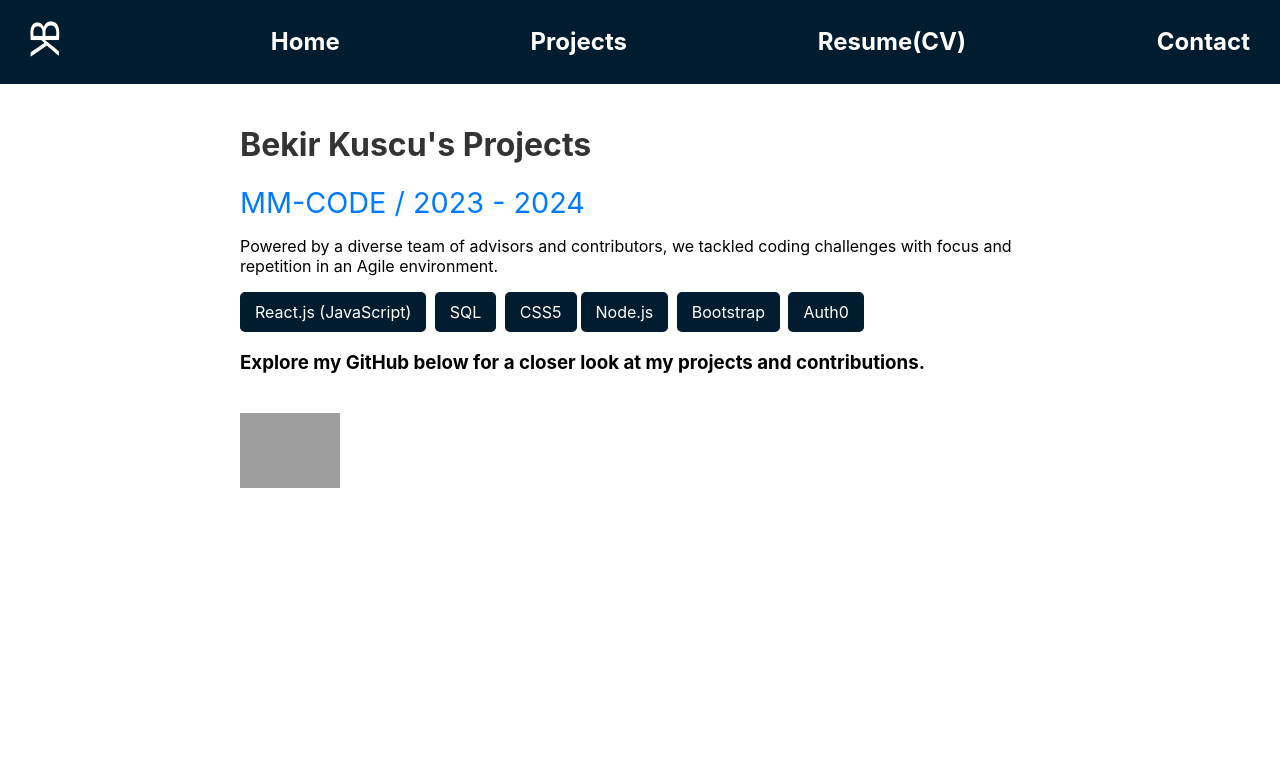
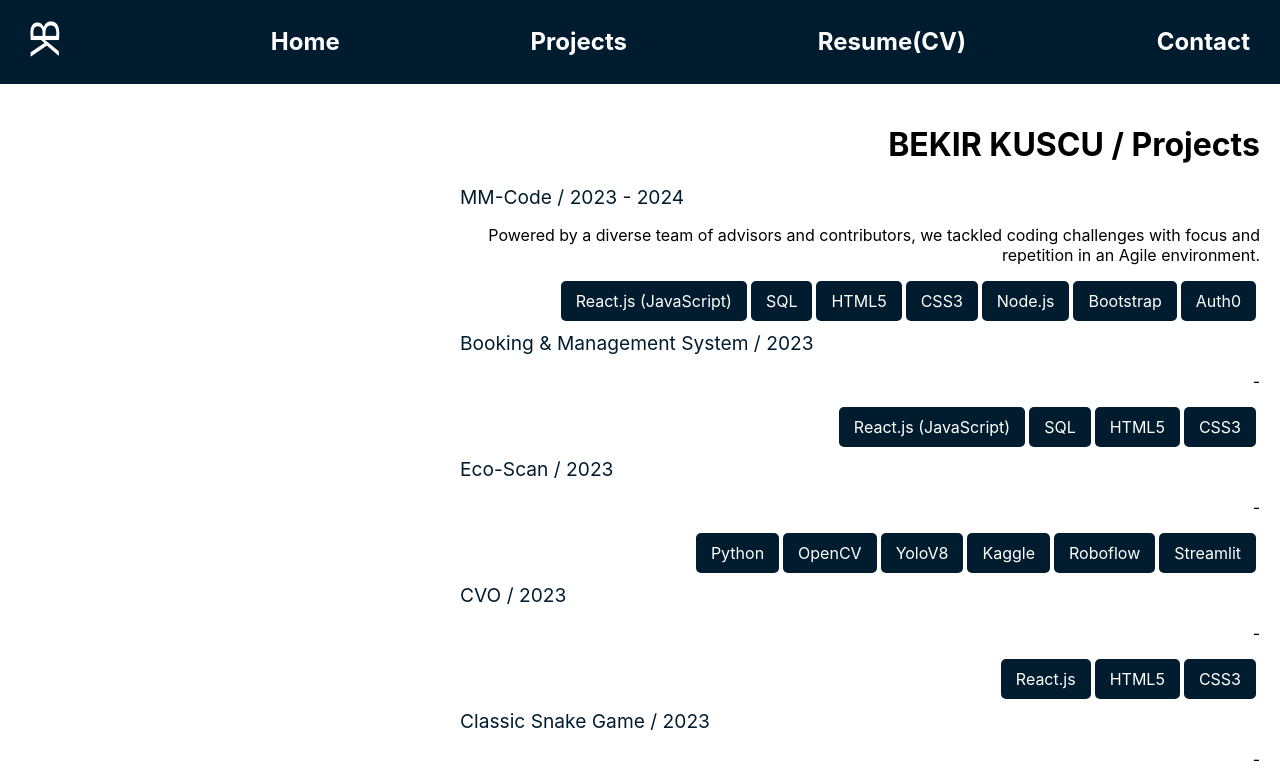
Before and after one commit to BEKIRKSU/Portfolio, a React (Create React App) app in the folder my-react-app/: page /Projects in a window 1280 px wide. Shown: the top 783 px of the page. Built offline with nearby package versions, Linux system fonts and the light colour scheme; grey boxes are pictures that could not be loaded.

Commit message:
Projects added

```diff
--- a/my-react-app/src/components/LanguagesIcon.css
+++ b/my-react-app/src/components/LanguagesIcon.css
@@ -6,4 +6,5 @@
     color: white;
     border-radius: 5px;
     font-size: 1rem;
+    margin-bottom: 10px;
   }
--- a/my-react-app/src/components/Projects.css
+++ b/my-react-app/src/components/Projects.css
@@ -1,23 +1,8 @@
 .work-container {
     max-width: 800px;
-    margin: 0 auto;
+    margin-left: auto;
+    text-align: right; /* Align text to the right */
     padding: 20px;
-  }
-
-  .work-heading {
-    font-size: 2rem;
-    color: #333;
-  }
-
-  .work-paragraph {
-    font-size: 1.2rem;
-    color: #555;
-  }
-
-  .github-image {
-    width: 100px;
-    height: auto;
-    margin-top: 20px;
   }
 
   .cool-list {
@@ -26,10 +11,11 @@
   }
 
   .cool-list-item {
-    font-size: 1.8rem;
-    color: #007bff;
+    font-size: 1.2rem;
+    color: #001c2e;
     cursor: pointer;
     transition: color 0.3s ease;
+    text-align: left; /* Align text to the left within the list item */
   }
 
   .cool-list-item:hover {
@@ -48,8 +34,8 @@
 
   @media screen and (max-width: 600px) {
     .work-container {
-      padding: 10px;
-    }
+        padding: 10px;
+      }
 
     .work-heading {
       font-size: 1.5rem;
--- a/my-react-app/src/components/Projects.tsx
+++ b/my-react-app/src/components/Projects.tsx
@@ -3,27 +3,72 @@ import './Projects.css';
 import LanguagesIcon from './LanguagesIcon';
 
 const Projects: React.FC = () => {
-  const handleLinkClick = () => {
-    window.open('https://www.mmcode.io/', '_blank');
+  const handleLinkClick = (link: string) => {
+    window.open(link, '_blank');
   };
 
   return (
     <div className="work-container">
-      <h1 className="work-heading">Bekir Kuscu's Projects</h1>
+      <h1 className="work-heading">BEKIR KUSCU / Projects</h1>
       <ol className="cool-list">
-        <li
-          className="cool-list-item"
-          onClick={handleLinkClick}
-        >
-          MM-CODE / 2023 - 2024
-          </li>
-          <p>Powered by a diverse team of advisors and contributors,
-            we tackled coding challenges with focus and repetition in an Agile environment. </p>
-            <LanguagesIcon> React.js (JavaScript) </LanguagesIcon>  <LanguagesIcon> SQL </LanguagesIcon> <LanguagesIcon> CSS5 </LanguagesIcon>
-             <LanguagesIcon> Node.js </LanguagesIcon> <LanguagesIcon> Bootstrap </LanguagesIcon> <LanguagesIcon> Auth0 </LanguagesIcon>
+        <li className="cool-list-item" onClick={() => handleLinkClick('https://www.mmcode.io/')}>
+          MM-Code / 2023 - 2024
+        </li>
+        <p>
+          Powered by a diverse team of advisors and contributors, we tackled coding challenges with focus and repetition in an Agile environment.
+        </p>
+        <LanguagesIcon>React.js (JavaScript)</LanguagesIcon>
+        <LanguagesIcon>SQL</LanguagesIcon>
+        <LanguagesIcon>HTML5</LanguagesIcon>
+        <LanguagesIcon>CSS3</LanguagesIcon>
+        <LanguagesIcon>Node.js</LanguagesIcon>
+        <LanguagesIcon>Bootstrap</LanguagesIcon>
+        <LanguagesIcon>Auth0</LanguagesIcon>
+
+        <li className="cool-list-item" onClick={() => handleLinkClick('https://animalfarm-qqai.onrender.com/')}>
+          Booking & Management System / 2023
+        </li>
+        <p>
+          -
+        </p>
+        <LanguagesIcon>React.js (JavaScript)</LanguagesIcon>
+        <LanguagesIcon>SQL</LanguagesIcon>
+        <LanguagesIcon>HTML5</LanguagesIcon>
+        <LanguagesIcon>CSS3</LanguagesIcon>
+
+      <li className="cool-list-item" onClick={() => handleLinkClick('https://github.com/Mr-DEM1R/1.618_AI')}>
+          Eco-Scan / 2023
+        </li>
+        <p>
+          -
+        </p>
+        <LanguagesIcon>Python</LanguagesIcon>
+        <LanguagesIcon>OpenCV</LanguagesIcon>
+        <LanguagesIcon>YoloV8</LanguagesIcon>
+        <LanguagesIcon>Kaggle</LanguagesIcon>
+        <LanguagesIcon>Roboflow</LanguagesIcon>
+        <LanguagesIcon>Streamlit</LanguagesIcon>
+
+        <li className="cool-list-item" onClick={() => handleLinkClick('https://github.com/BEKIRKSU/CV.O')}>
+          CVO / 2023
+        </li>
+        <p>
+          -
+        </p>
+        <LanguagesIcon>React.js</LanguagesIcon>
+        <LanguagesIcon>HTML5</LanguagesIcon>
+        <LanguagesIcon>CSS3</LanguagesIcon>
+
+      <li className="cool-list-item" onClick={() => handleLinkClick('https://github.com/BEKIRKSU/snake_game')}>
+          Classic Snake Game / 2023
+        </li>
+        <p>
+          -
+        </p>
+        <LanguagesIcon>Python</LanguagesIcon>
       </ol>
-{/*
-      <h2>Coming Soon:</h2>
+
+      {/* <h2>Coming Soon:</h2>
       <p className="work-paragraph">
         Bekir Kuscu's Portfolio Website. This space showcases my projects, skills, and journey to becoming a Software Engineer. If you're a fellow programmer, tech enthusiast, or someone just curious about how things work, this space is for you.
       </p>
@@ -36,7 +81,7 @@ const Projects: React.FC = () => {
       <h2>Tech Stack Showcase:</h2>
       <p className="work-paragraph">
         Discover the tools I use to create my work, and the technologies I love to work with.
-      </p> */}
+      </p>  */}
 
       <h3>Explore my GitHub below for a closer look at my projects and contributions.</h3>
       <a
```
